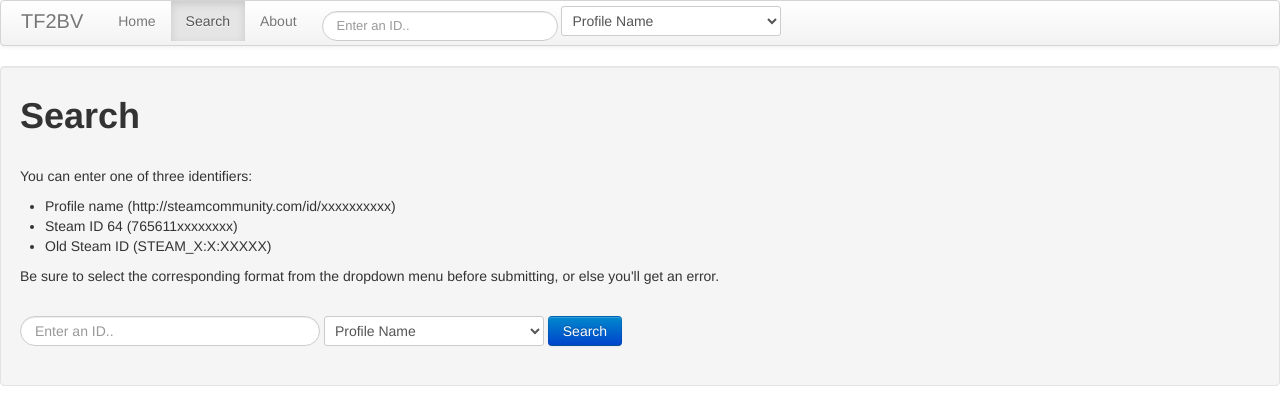
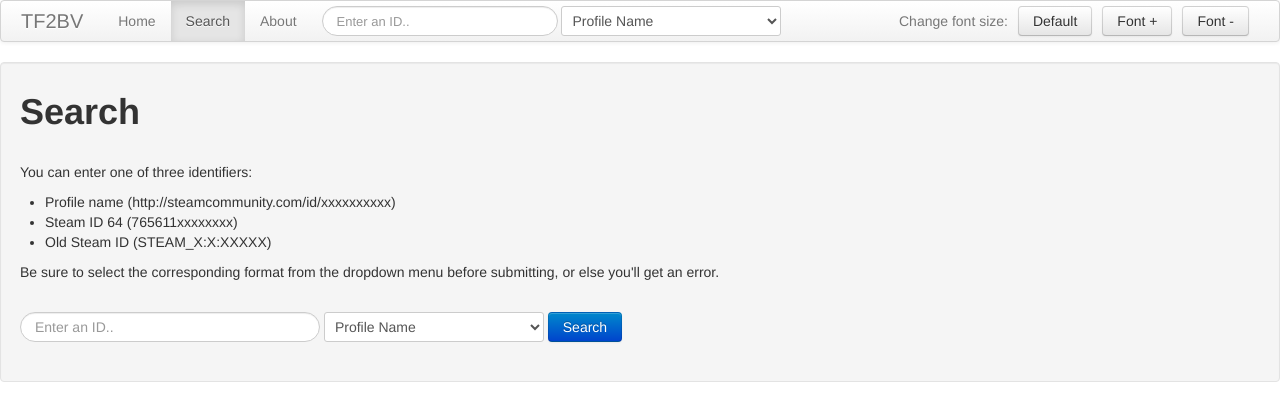
Before and after one commit to aksiksi/tf2bv-gae, a Flask app: page /search in a window 1280 px wide. Shown: the top 399 px of the page. Run offline with Flask 2, Linux system fonts and the light colour scheme.

Commit message:
Added fontsize.js to templates; also some buttons on navbar

```diff
--- a/application/templates/base.html
+++ b/application/templates/base.html
@@ -4,6 +4,8 @@
         <title>{% block title %}{% endblock %} - TF2BV</title>
         <link rel="stylesheet" type="text/css" href="static/css/bootstrap.css" />
         <link rel="shortcut icon" href="static/images/favicon.ico" />
+        <script type="text/javascript" src="{{ url_for('static', filename='jquery-latest.js') }}"></script>
+        <script type="text/javascript" src="{{ url_for('static', filename='fontsize.js') }}"></script>
         {% block js %}{% endblock %}
     </head>
     <body>
@@ -17,13 +19,19 @@
                     {% block links %}{% endblock %}
 
                     <form action="{{ url_for('result') }}" class="navbar-search pull-left">
-                        <input name="s" type="text" class="search-query" placeholder="Enter an ID..">
-                        <select name="t" id="select01">
+                        <input style="margin-bottom: 5px;" name="s" type="text" class="search-query" placeholder="Enter an ID..">
+                        <select style="margin-bottom: 5px;" name="t" id="select01">
                             <option value="profile">Profile Name</option>
                             <option value="steamid64">SteamID 64</option>
                             <option value="steamid">SteamID</option>
                         </select>
                     </form>
+
+                    <!-- Allow users to modify font size -->
+                    <button style="margin-right: 10px;" class="decreaseFont btn pull-right">Font -</button>
+                    <button style="margin-right: 10px;" class="increaseFont btn pull-right">Font +</button>
+                    <button style="margin-right: 10px;" class="defaultFont btn pull-right">Default</button>
+                    <p style="padding-top: 10px; padding-right: 10px;" class="pull-right">Change font size:</p>
                 </div>
             </div>
         </div>
@@ -42,7 +50,7 @@
                alt="powered by Flask"
                title="powered by Flask"></a>
            </p>
-           <p>Today's date: {{ date }}</p>
+           <p>Date and time: <b>{{ date }}</b></p>
         </div>
         <!-- End footer -->
     </body>
--- a/application/templates/result.html
+++ b/application/templates/result.html
@@ -54,7 +54,7 @@
                     <tr id="{{ item['Quality'] }}">
                         {% for key, value in item.items() %}
                             {% if key == 'Image' %}
-                                <td><img src="{{ value }}" height="60px"/></td>
+                                <td><center><img src="{{ value }}" width="70px"/></center></td>
                             {% else %}
                                 <td>{{ value }}</td>
                             {% endif %}
--- a/application/templates/search.html
+++ b/application/templates/search.html
@@ -5,7 +5,6 @@
 
 <!-- Javascript -->
 {% block js %}
-    <script type="text/javascript" src="{{ url_for('static', filename='jquery-latest.js') }}"></script>
     <script type="text/javascript" src="{{ url_for('static', filename='jquery.tablesorter.js') }}"></script>
     <script type="text/javascript" id="js">
     $(document).ready(function()
```
